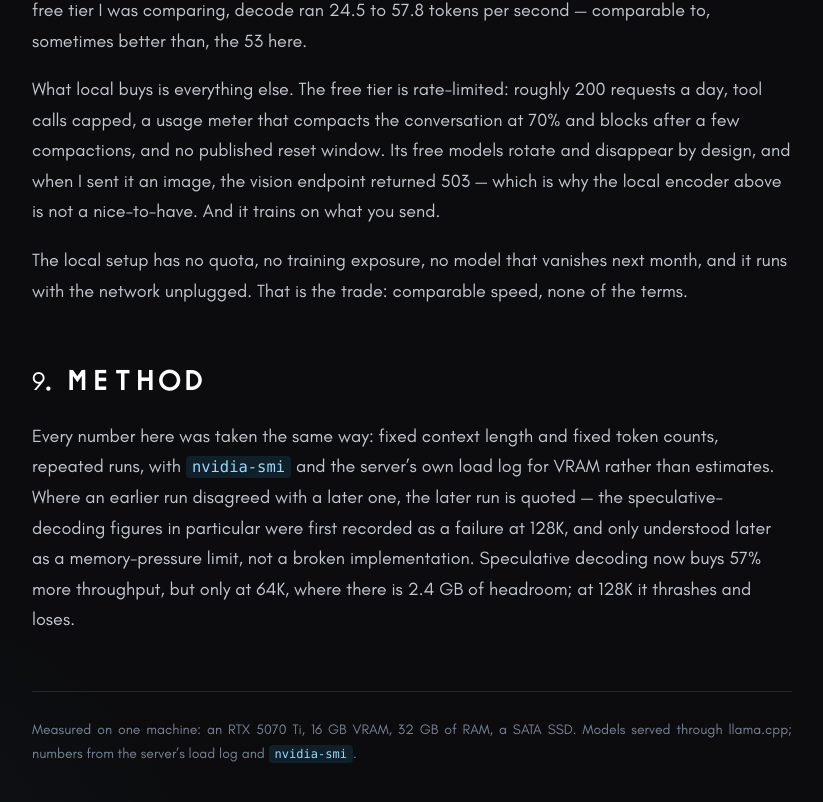
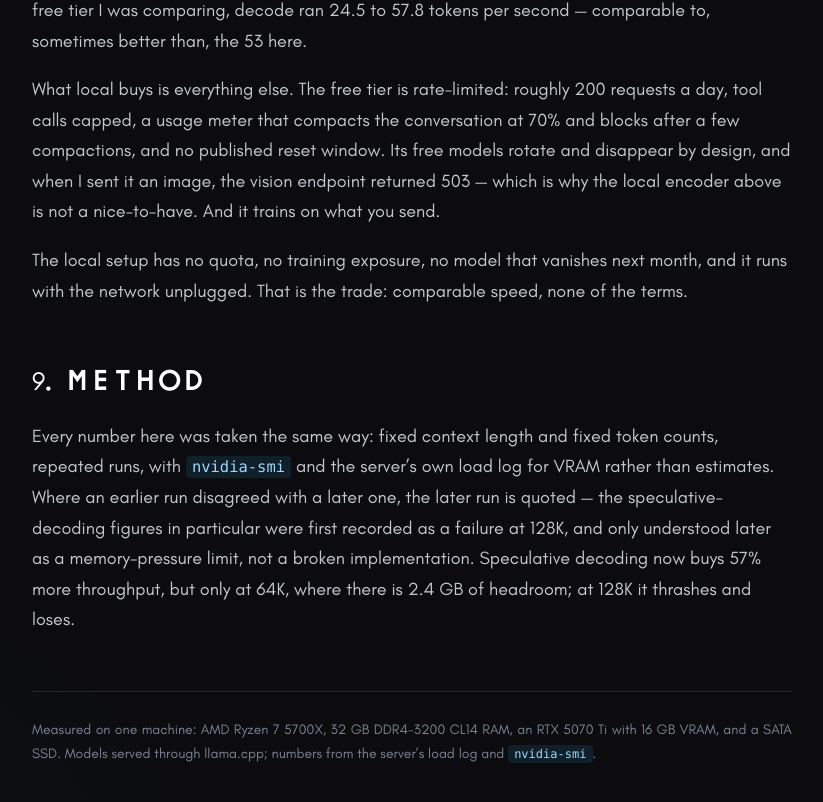
Before and after one commit to victorarsenie/portfolio, a Next.js app: page /notes/local-llm-inference-tuning in a window 1280 px wide. Shown: the part 5467-6269 px from the top of the page, without its empty margins (228-1051 px from the left). Built offline with nearby package versions, Linux system fonts and the light colour scheme.

Commit message:
docs(notes): add CPU (Ryzen 7 5700X) and RAM details (32GB DDR4-3200 CL14)

```diff
--- a/app/notes/local-llm-inference-tuning/page.tsx
+++ b/app/notes/local-llm-inference-tuning/page.tsx
@@ -364,9 +364,9 @@ export default function LocalLlmNotesPage() {
 
         <footer className="note-foot">
           <p>
-            Measured on one machine: an RTX 5070 Ti, 16 GB VRAM, 32 GB of RAM, a SATA SSD. Models
-            served through llama.cpp; numbers from the server&rsquo;s load log and{" "}
-            <code>nvidia-smi</code>.
+            Measured on one machine: AMD Ryzen 7 5700X, 32 GB DDR4-3200 CL14 RAM, an RTX 5070 Ti
+            with 16 GB VRAM, and a SATA SSD. Models served through llama.cpp; numbers from the
+            server&rsquo;s load log and <code>nvidia-smi</code>.
           </p>
         </footer>
       </article>
```
